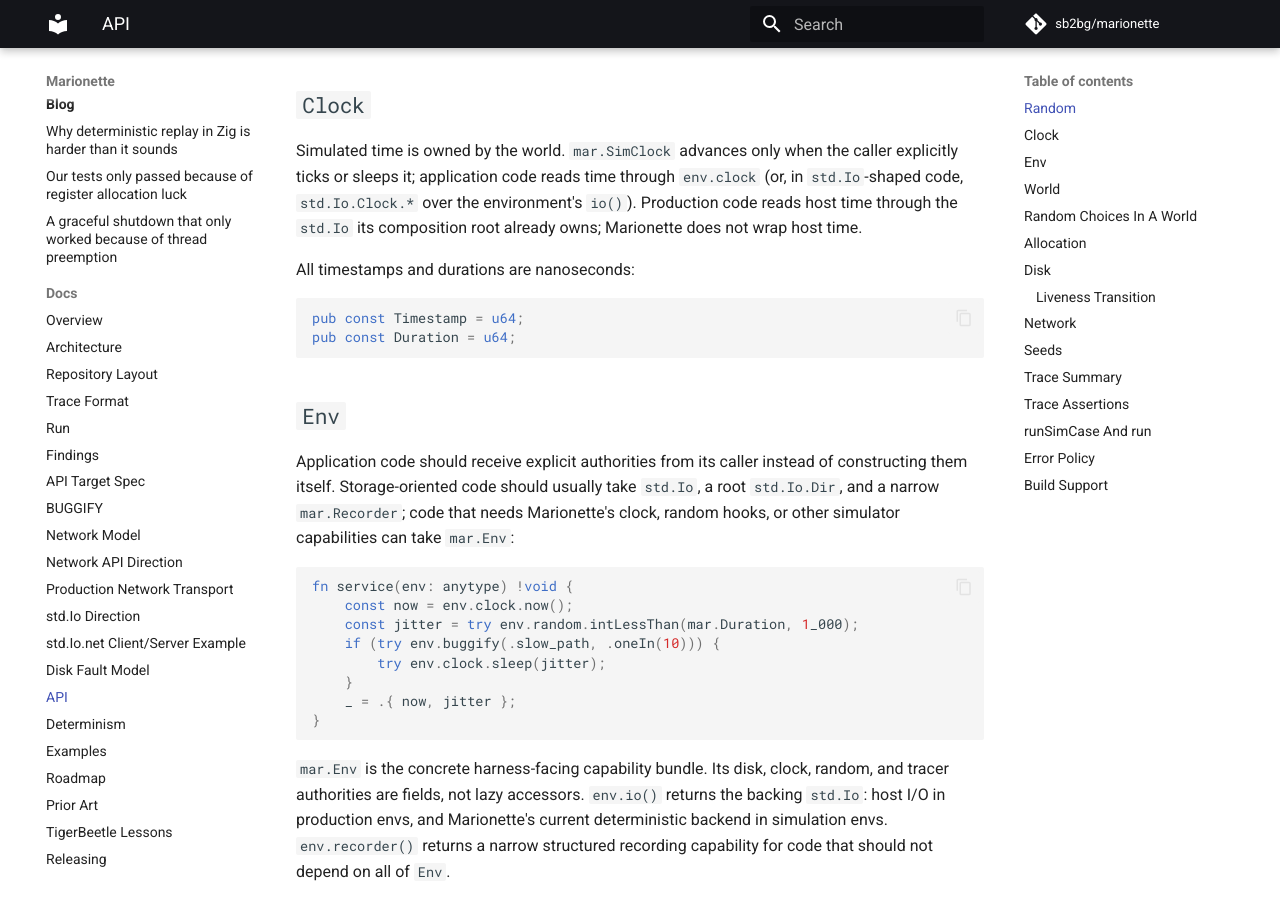
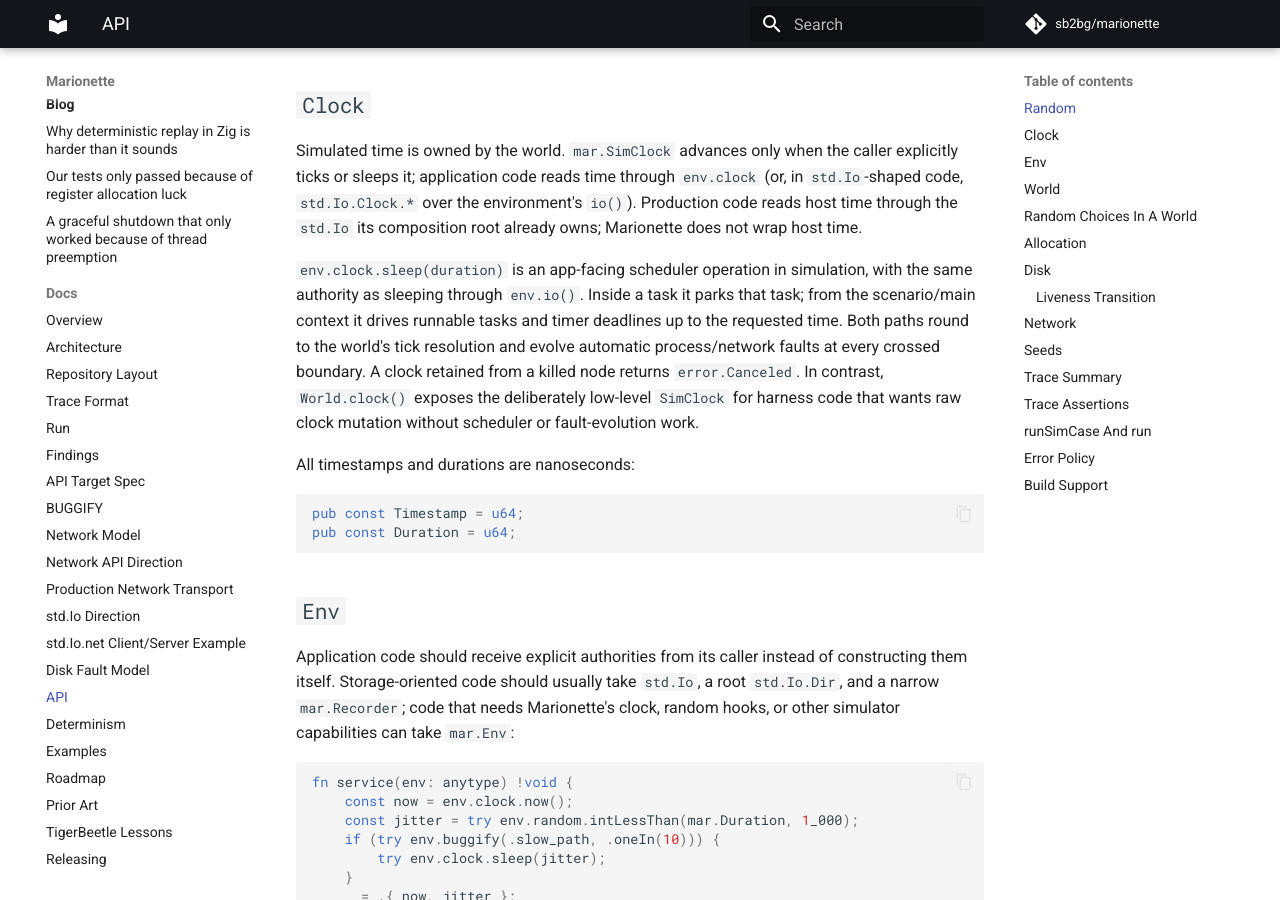
Before and after one commit to sb2bg/marionette, an MkDocs documentation site: the page built from docs/api.md, in a window 1280 px wide and 900 px high, scrolled down 410 px. Built offline with MkDocs 1.6.1 and Material for MkDocs 9.7.7, drawn with Linux system fonts in a browser that asks for light colours; comment, search, counter and statistics services are not loaded.

Commit message:
Unify Env clock sleep scheduling

```diff
--- a/docs/api.md
+++ b/docs/api.md
@@ -23,6 +23,16 @@ caller explicitly ticks or sleeps it; application code reads time through
 `env.clock` (or, in `std.Io`-shaped code, `std.Io.Clock.*` over the
 environment's `io()`). Production code reads host time through the `std.Io`
 its composition root already owns; Marionette does not wrap host time.
+
+`env.clock.sleep(duration)` is an app-facing scheduler operation in
+simulation, with the same authority as sleeping through `env.io()`. Inside a
+task it parks that task; from the scenario/main context it drives runnable
+tasks and timer deadlines up to the requested time. Both paths round to the
+world's tick resolution and evolve automatic process/network faults at every
+crossed boundary. A clock retained from a killed node returns
+`error.Canceled`. In contrast, `World.clock()` exposes the deliberately
+low-level `SimClock` for harness code that wants raw clock mutation without
+scheduler or fault-evolution work.
 
 All timestamps and durations are nanoseconds:
 
```
Also changed, not shown: CHANGELOG.md (+7 -4 lines), ROADMAP.md (+3 -3 lines), SIMULATOR_FINDINGS.md (+1 -0 lines), docs/architecture.md (+5 -0 lines), docs/determinism.md (+2 -1 lines), 2 other files.
